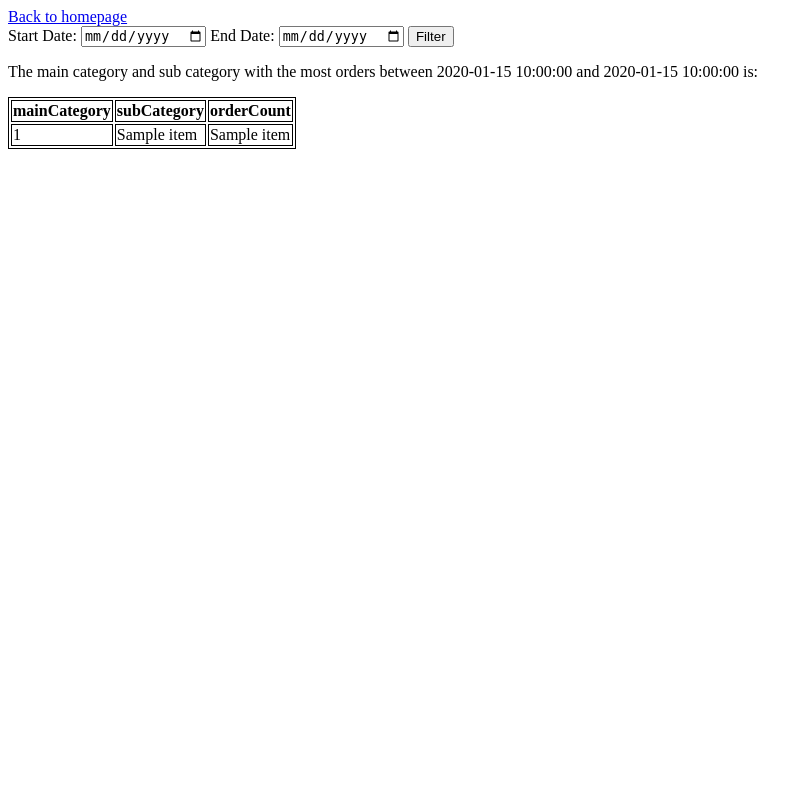
After one commit to maludee/welcomeHomeDB, a Flask app: template welcomehome/templates/item_stats.html in a window 1280 px wide. The commit adds this page. Shown: the whole page, without its empty margins (0-812 px from the left). Run offline with Flask 3, Linux system fonts and the light colour scheme; the template is opened without the code that fills it: most values are stand-ins (such as "Sample title", 1, 10 or a date in 2020).

Commit message:
finish up ranking thing

```diff
--- a/welcomehome/templates/auth/index.html
+++ b/welcomehome/templates/auth/index.html
@@ -9,7 +9,9 @@
   <p><a href="{{url_for('find_item')}}" class="btn btn-primary">Locate an item</a></p>
   <p><a href="{{url_for('find_order')}}" class="btn btn-primary">Locate order details</a></p>
   {% if current_user.role == "staff" %}
-  <p><a href="{{url_for('check_donor')}}" class="btn btn-primary">Accept Donation</a></p>
+  <p><a href="{{url_for('check_donor')}}" class="btn btn-primary">Accept donation</a></p>
   {% endif %}
+  <p><a href="{{url_for('item_stats')}}" class="btn btn-primary">Get item ranks!</a></p>
+
 </div>
 {% endblock %}
--- a/welcomehome/templates/donation/accept_donation.html
+++ b/welcomehome/templates/donation/accept_donation.html
@@ -65,7 +65,6 @@
             <!-- source https://medium.com/@muhebollah.diu/understanding-checkbox-behavior-in-html-forms-boolean-vs-string-values-8cc85d116980 -->
             <input type="checkbox" name="isNew" value="TRUE"> New </br>
 
-
             <label for="number_of_pieces">Number of pieces:</label>
             <select name="number_of_pieces" required>
                 <option value="1">1</option>
--- /dev/null
+++ b/welcomehome/templates/item_stats.html
@@ -0,0 +1,47 @@
+<html>
+    <head>
+        {% include 'navbar.html' %}
+        <!-- TODO: add some padding to the navbar -->
+        <style type="text/css">
+            table, th, td{
+                border: 1px solid black;
+            }
+        </style>
+    </head>
+    <body>
+        <form method="GET" action="/item_stats">
+            <label for="start_date">Start Date:</label>
+            <input type="date" id="start_date" name="start_date" value="{{ start_date }}">
+            <label for="end_date">End Date:</label>
+            <input type="date" id="end_date" name="end_date" value="{{ end_date }}">
+            <button type="submit">Filter</button>
+        </form>
+
+        {% if ranked_cats %}
+        <p>The main category and sub category with the most orders between {{ start_date }} and {{ end_date }} is:</p>
+
+
+        <table>
+            <thead>
+                <tr>
+                    <th>mainCategory</th>
+                    <th>subCategory</th>
+                    <th>orderCount</th>
+                </tr>
+            </thead>
+            <tbody>
+                {% for item in ranked_cats %}
+            <tr>
+                <td>{{item[0]}}</td>
+                <td>{{item[1]}}</td>
+                <td>{{item[2]}}</td>
+            </tr>
+                {% endfor %}
+            </tbody>
+        </table>
+        {% endif %}
+        {% if not ranked_cats %}
+        <p>There were no orders between {{ start_date }} and {{ end_date }}. Please check your dates and try again.</p>
+        {% endif %}
+    </body>
+</html>
```
Also changed, not shown: welcomehome/__init__.py (+90 -39 lines), welcomehome/templates/find_item.html (+6 -5 lines), welcomehome/templates/find_order.html (+6 -5 lines).
